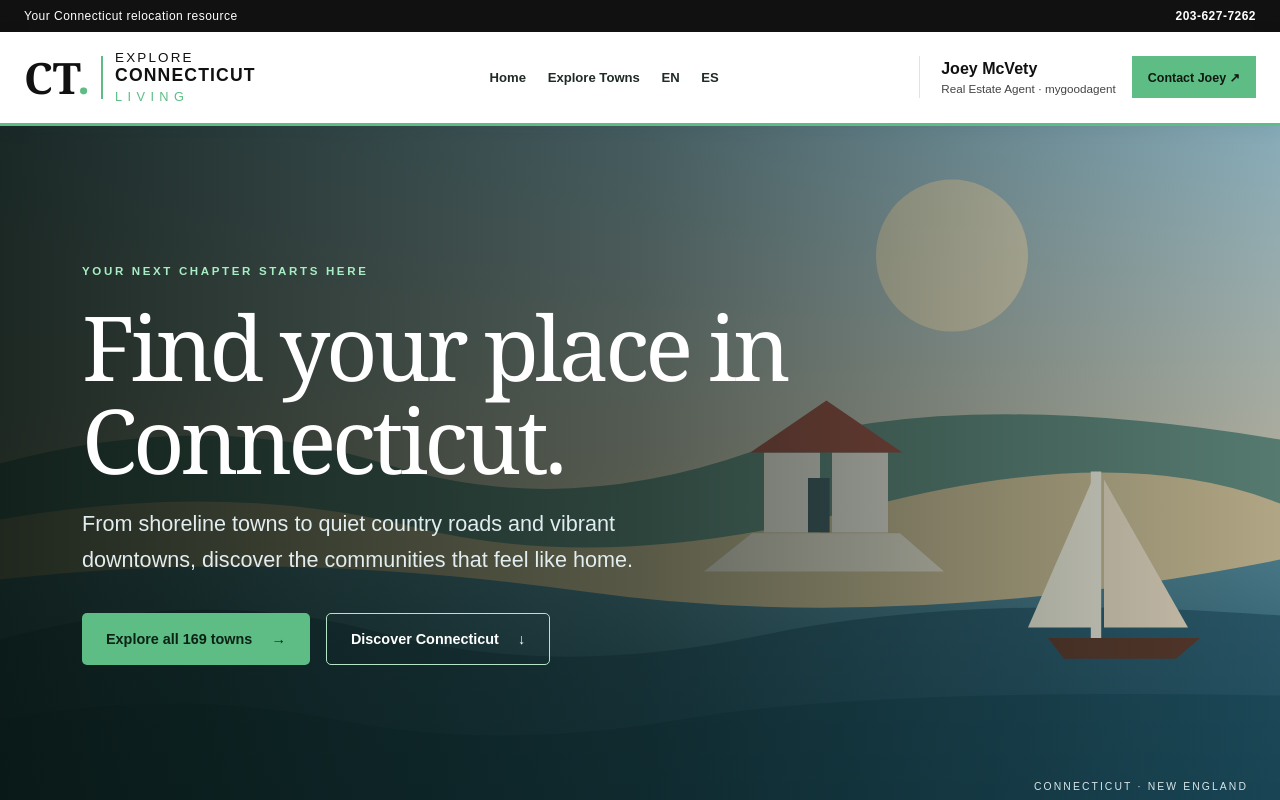
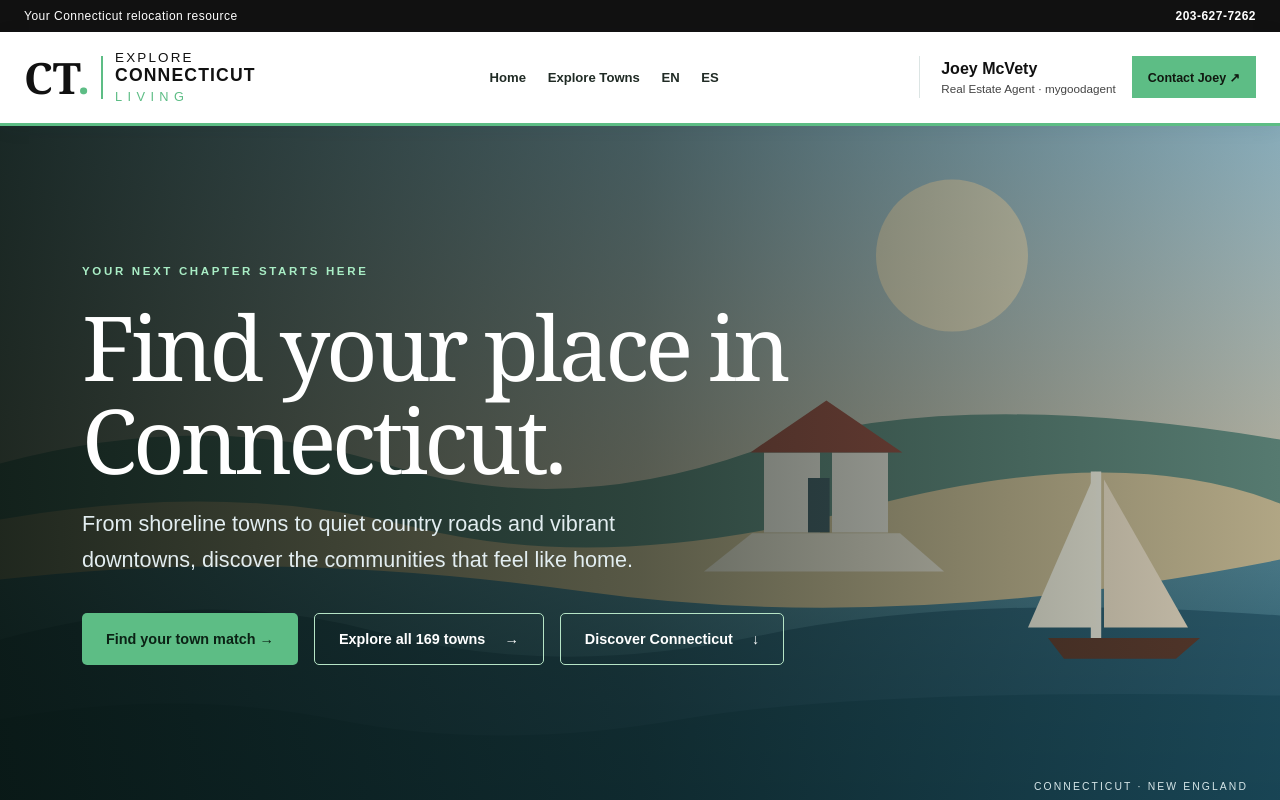
Before and after one commit to joeysellsct/Explore-Connecticut-Living, a Next.js app: page /en in a window 1280 px wide. Shown: the top 800 px of the page. Built offline with nearby package versions, Linux system fonts and the light colour scheme.

Commit message:
Feature Town Match on homepage

```diff
--- a/app/[locale]/page.tsx
+++ b/app/[locale]/page.tsx
@@ -70,7 +70,7 @@ export default async function Home({ params }: { params: Promise<{ locale: strin
         <h1>{t.title}</h1>
         <p className="hero-copy">{t.subtitle}</p>
         <div className="hero-actions">
-          <Link className="button-primary" href={`/${locale}/towns`}>{t.browse} <span aria-hidden="true">→</span></Link>
+          <Link className="button-primary" href={`/${locale}/town-match`}>{es ? "Encuentra tu municipio ideal" : "Find your town match"} →</Link><Link className="button-secondary" href={`/${locale}/towns`}>{t.browse} <span aria-hidden="true">→</span></Link>
           <a className="button-secondary" href="#discover">{t.discover} <span aria-hidden="true">↓</span></a>
         </div>
       </div>
```
